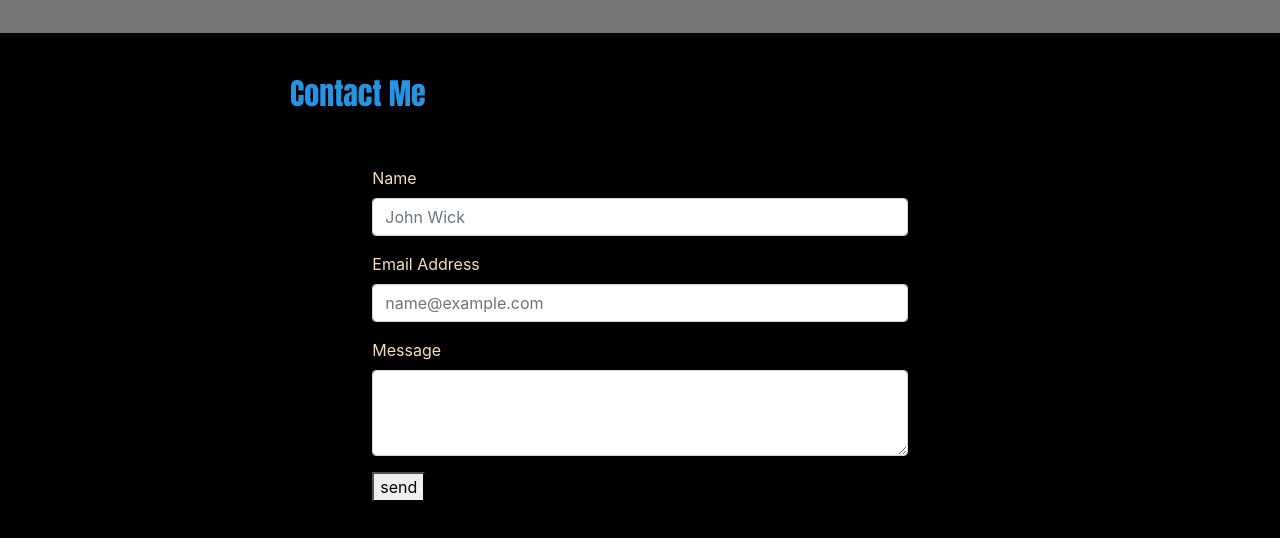
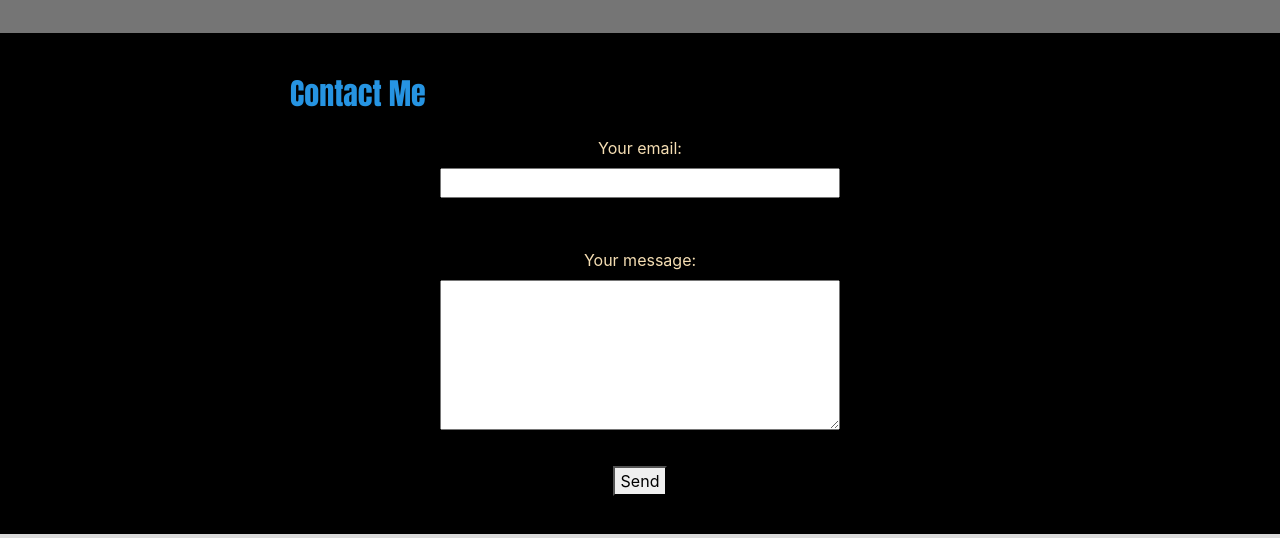
Before and after one commit to Ethanmo/Ethanmo.github.io, a plain HTML site: page index.html in a window 1280 px wide. Shown: the part 3317-3855 px from the top of the page. Drawn offline with nearby package versions, Linux system fonts and the light colour scheme.

Commit message:
added formspree

```diff
--- a/assets/css/style.css
+++ b/assets/css/style.css
@@ -169,7 +169,7 @@ body {
 }
 
 .contactPage {
-    min-height: 600px;
+    min-height: 500px;
 }
 
 .contactForm {
@@ -190,6 +190,16 @@ body {
 
 label {
     color: wheat;
+}
+
+.form-entry {
+    width: 100%;
+    margin-top: 50px;
+    vertical-align: top;
+}
+
+.submitButton {
+    margin-top: 30px;
 }
 
 i {
--- a/index.html
+++ b/index.html
@@ -223,10 +223,10 @@
                     <div class="col-md-3"></div>
                 </div>
 
-                <div class="row">
-                    <div class="col-md-3"></div>
-                    <div class="col-md-6 ">
-                        <form class="contactForm" method="post" action="form.php">
+                <div class="row" style="margin-top: -30px;">
+                    <div class="col-sm-1 col-md-3"></div>
+                    <div class="col-sm-10 col-md-6" >
+                        <!-- <form class="contactForm" method="post" action="form.php">
                             <div class="form-group">
                               <label for="name">Name</label>
                               <input type="name" class="form-control" id="" placeholder="John Wick">
@@ -243,6 +243,22 @@
                             <div class="form-group">
                                 <button type="submit">send</button>
                               </div>
+                        </form> -->
+                        <form
+                            action="https://formspree.io/f/xrgvqdkj"
+                            method="POST"
+                            style="text-align: center;"
+                            >
+                            <label class="form-entry">Your email:</label>
+
+                            <input type="email" name="email" style="width: 60%; min-width: 400px">
+
+                            <label class="form-entry"> Your message:</label>
+
+                            <textarea name="message" style="width: 60%; min-width: 400px; min-height: 150px;"></textarea>
+                            <br>
+                            <!-- your other form fields go here -->
+                            <button type="submit" class="submitButton">Send</button>
                         </form>
 
                     </div>
```
